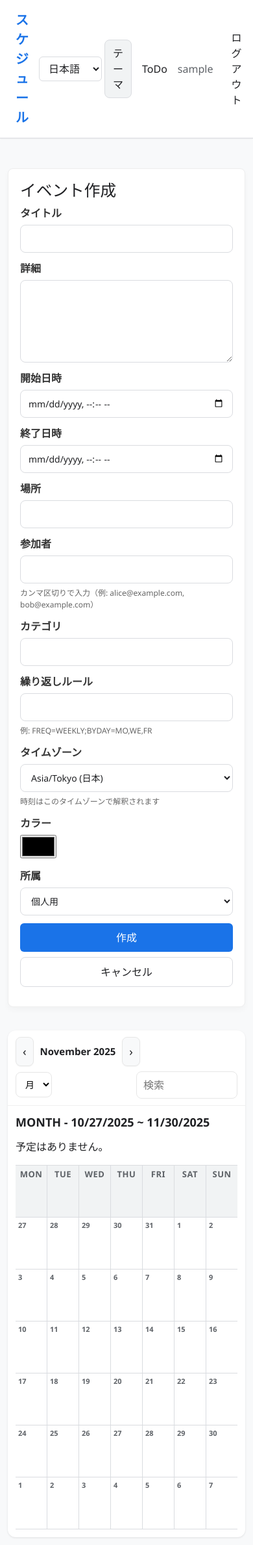
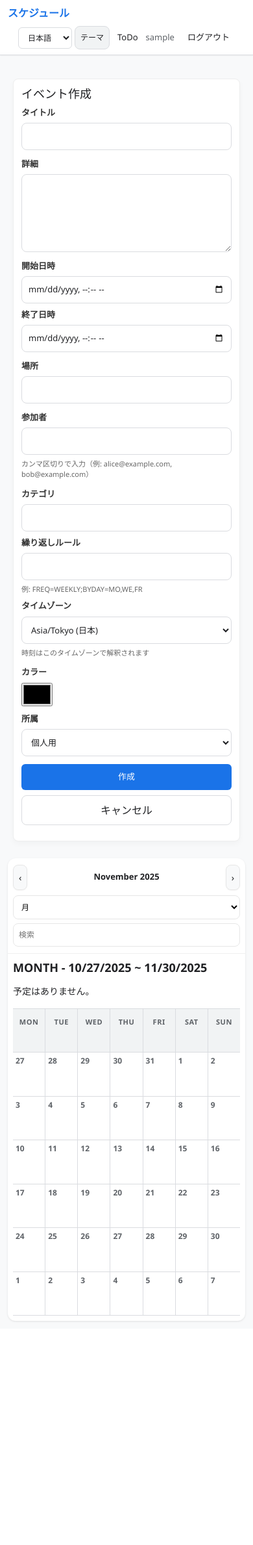
Before and after one commit to AlexanderGG-0520/schedule-manager, a Flask app: page /events/create in a window 390 px wide. Shown: the whole page at 65% size. After the commit the page ends 2035 px from the top, so only its background shows below. Run offline with Flask 3, Linux system fonts and the light colour scheme; the visitor is signed in with stand-in values (Sample User, id 1); data comes from the database, SQL or seed files in the repository; data that the repository does not hold is empty.

Commit message:
fix: Make calendar responsive with clamp() for all screen sizes
- Replace fixed px values with clamp() for responsive sizing
- Calendar cells now use vh/vw units with min/max constraints
- Navigation, controls, and forms adapt to screen size
- Add responsive breakpoints for mobile (480px) and tablet (800px)
- Improve modal dialog responsiveness
- Font sizes scale smoothly across devices

```diff
--- a/schedule_app/app/static/css/styles.css
+++ b/schedule_app/app/static/css/styles.css
@@ -15,21 +15,78 @@
 html { box-sizing: border-box; }
 *, *:before, *:after { box-sizing: inherit; }
 
-body { font-family: 'Segoe UI', system-ui, -apple-system, Roboto, 'Helvetica Neue', Arial, sans-serif; margin: 0; padding: 0; background:var(--bg); color:var(--fg); font-size: calc(16px * var(--font-scale)); line-height:1.5; }
-.controls { display:flex; gap:8px; padding:8px; align-items:center; }
-#calendar-root { padding: 12px; }
+body {
+  font-family: 'Segoe UI', system-ui, -apple-system, Roboto, 'Helvetica Neue', Arial, sans-serif;
+  margin: 0;
+  padding: 0;
+  background:var(--bg);
+  color:var(--fg);
+  font-size: clamp(14px, 2vw, calc(16px * var(--font-scale)));
+  line-height:1.5;
+}
+.controls { display:flex; gap:clamp(6px, 1vw, 8px); padding:clamp(6px, 1vh, 8px); align-items:center; flex-wrap:wrap; }
+#calendar-root { padding: clamp(8px, 1.5vw, 12px); }
 @media (max-width:600px) { .controls { flex-wrap:wrap; } }
 
 /* Navigation */
-.site-nav { display:flex; justify-content:space-between; align-items:center; padding:16px 24px; background:var(--surface); border-bottom:1px solid var(--border); box-shadow:0 1px 2px rgba(0,0,0,0.05); }
-.site-nav .nav-brand { font-weight:600; color:var(--accent); text-decoration:none; margin-right:16px; font-size:20px; }
-.site-nav .nav-links { display:flex; align-items:center; gap:4px; }
-.site-nav .nav-links a { padding:8px 12px; color:var(--fg); text-decoration:none; border-radius:8px; transition:background 0.2s; }
+.site-nav {
+  display:flex;
+  justify-content:space-between;
+  align-items:center;
+  padding:clamp(12px, 2vh, 16px) clamp(16px, 3vw, 24px);
+  background:var(--surface);
+  border-bottom:1px solid var(--border);
+  box-shadow:0 1px 2px rgba(0,0,0,0.05);
+  flex-wrap:wrap;
+  gap:8px;
+}
+.site-nav .nav-brand {
+  font-weight:600;
+  color:var(--accent);
+  text-decoration:none;
+  margin-right:clamp(8px, 2vw, 16px);
+  font-size:clamp(16px, 2.5vw, 20px);
+}
+.site-nav .nav-links { display:flex; align-items:center; gap:4px; flex-wrap:wrap; }
+.site-nav .nav-links a {
+  padding:clamp(6px, 1vh, 8px) clamp(8px, 1.5vw, 12px);
+  color:var(--fg);
+  text-decoration:none;
+  border-radius:8px;
+  transition:background 0.2s;
+  font-size:clamp(13px, 1.8vw, 15px);
+}
 .site-nav .nav-links a:hover { background:var(--surface-hover); }
-.site-nav .nav-user { color:var(--text-secondary); margin-right:12px; font-weight:500; }
-.site-nav select { padding:6px 10px; border-radius:6px; border:1px solid var(--border); background:var(--surface); color:var(--fg); }
-#theme-toggle { background:var(--surface-hover); border:1px solid var(--border); padding:8px 12px; border-radius:8px; cursor:pointer; color:var(--fg); transition:all 0.2s; }
+.site-nav .nav-user {
+  color:var(--text-secondary);
+  margin-right:clamp(8px, 1.5vw, 12px);
+  font-weight:500;
+  font-size:clamp(13px, 1.8vw, 15px);
+}
+.site-nav select {
+  padding:6px 10px;
+  border-radius:6px;
+  border:1px solid var(--border);
+  background:var(--surface);
+  color:var(--fg);
+  font-size:clamp(12px, 1.8vw, 14px);
+}
+#theme-toggle {
+  background:var(--surface-hover);
+  border:1px solid var(--border);
+  padding:clamp(6px, 1vh, 8px) clamp(8px, 1.5vw, 12px);
+  border-radius:8px;
+  cursor:pointer;
+  color:var(--fg);
+  transition:all 0.2s;
+  font-size:clamp(12px, 1.8vw, 14px);
+}
 #theme-toggle:hover { background:var(--accent); color:white; border-color:var(--accent); }
+
+@media (max-width:600px) {
+  .site-nav { padding:8px 12px; }
+  .site-nav .nav-links { width:100%; justify-content:center; }
+}
 
 /* Flash messages */
 .flash-area { padding: 8px 16px; }
@@ -72,49 +129,147 @@
 .calendar-heading { font-weight:600; margin-bottom:12px; color:var(--fg); font-size:18px; }
 .calendar-grid { display:block; border-top:1px solid var(--border); }
 .calendar-row { display:flex; }
-.calendar-cell { flex:1; border-right:1px solid var(--border); border-bottom:1px solid var(--border); min-height:100px; padding:8px; box-sizing:border-box; background:var(--surface); transition:background 0.2s; position:relative; }
+.calendar-cell {
+  flex:1;
+  border-right:1px solid var(--border);
+  border-bottom:1px solid var(--border);
+  min-height:clamp(80px, 12vh, 140px);
+  padding:clamp(4px, 1vw, 8px);
+  box-sizing:border-box;
+  background:var(--surface);
+  transition:background 0.2s;
+  position:relative;
+}
 .calendar-cell:hover { background:var(--surface-hover); }
 .calendar-cell:last-child { border-right:none; }
-.header-cell { background:var(--surface-hover); font-weight:600; text-align:center; padding:12px 8px; min-height:auto; font-size:13px; text-transform:uppercase; letter-spacing:0.5px; color:var(--text-secondary); }
+.header-cell {
+  background:var(--surface-hover);
+  font-weight:600;
+  text-align:center;
+  padding:clamp(8px, 1.5vh, 12px) clamp(4px, 1vw, 8px);
+  min-height:auto;
+  font-size:clamp(11px, 1.5vw, 13px);
+  text-transform:uppercase;
+  letter-spacing:0.5px;
+  color:var(--text-secondary);
+}
 .header-cell:hover { background:var(--surface-hover); }
-.calendar-day-num { font-size:14px; color:var(--text-secondary); margin-bottom:8px; font-weight:600; }
+.calendar-day-num {
+  font-size:clamp(12px, 1.8vw, 14px);
+  color:var(--text-secondary);
+  margin-bottom:clamp(4px, 1vh, 8px);
+  font-weight:600;
+}
 .day-events { list-style:none; margin:0; padding:0; }
-.day-event { margin:0 0 4px 0; padding:6px 8px; border-radius:6px; background:rgba(26,115,232,0.08); font-size:12px; overflow:hidden; text-overflow:ellipsis; white-space:nowrap; border-left:3px solid var(--accent); transition:all 0.2s; cursor:pointer; }
+.day-event {
+  margin:0 0 clamp(2px, 0.5vh, 4px) 0;
+  padding:clamp(4px, 0.8vh, 6px) clamp(6px, 1vw, 8px);
+  border-radius:6px;
+  background:rgba(26,115,232,0.08);
+  font-size:clamp(11px, 1.5vw, 12px);
+  overflow:hidden;
+  text-overflow:ellipsis;
+  white-space:nowrap;
+  border-left:3px solid var(--accent);
+  transition:all 0.2s;
+  cursor:pointer;
+}
 .day-event:hover { background:rgba(26,115,232,0.15); transform:translateX(2px); box-shadow:0 2px 4px rgba(0,0,0,0.1); }
-.full-day .day-event { padding:8px; }
+.full-day .day-event { padding:clamp(6px, 1vh, 8px); }
 
 @media (max-width:800px) {
-  .calendar-cell { min-height:80px; padding:4px; }
-  .calendar-day-num { font-size:11px; }
+  .calendar-cell { min-height:clamp(60px, 10vh, 100px); }
+}
+
+@media (max-width:480px) {
+  .calendar-cell { min-height:clamp(50px, 8vh, 80px); }
+  .day-event { font-size:10px; padding:3px 5px; }
 }
 
 /* More button and modal */
-.more-btn { background:transparent; border:none; color:#0b5; cursor:pointer; padding:4px 6px; font-size:13px; }
-.more-wrap { margin-top:6px; }
+.more-btn { background:transparent; border:none; color:#0b5; cursor:pointer; padding:4px 6px; font-size:clamp(11px, 1.6vw, 13px); }
+.more-wrap { margin-top:clamp(4px, 0.8vh, 6px); }
 .events-modal { display:none; }
 .events-modal.open { display:block; }
-.events-modal-backdrop { position:fixed; inset:0; background:rgba(0,0,0,0.4); }
-.events-modal-dialog { position:fixed; left:50%; top:50%; transform:translate(-50%,-50%); background:#fff; padding:16px; border-radius:8px; max-width:640px; width:90%; box-shadow:0 6px 18px rgba(0,0,0,0.2); }
-.events-modal-close { position:absolute; right:8px; top:8px; border:none; background:transparent; font-size:16px; cursor:pointer; }
-.events-modal-content h3 { margin-top:0; }
+.events-modal-backdrop { position:fixed; inset:0; background:rgba(0,0,0,0.4); z-index:1000; }
+.events-modal-dialog {
+  position:fixed;
+  left:50%;
+  top:50%;
+  transform:translate(-50%,-50%);
+  background:#fff;
+  padding:clamp(12px, 2vh, 16px);
+  border-radius:8px;
+  max-width:min(640px, 90vw);
+  width:90%;
+  box-shadow:0 6px 18px rgba(0,0,0,0.2);
+  z-index:1001;
+  max-height:80vh;
+  overflow-y:auto;
+}
+.events-modal-close {
+  position:absolute;
+  right:8px;
+  top:8px;
+  border:none;
+  background:transparent;
+  font-size:clamp(14px, 2vw, 16px);
+  cursor:pointer;
+}
+.events-modal-content h3 { margin-top:0; font-size:clamp(16px, 2.5vw, 18px); }
 .modal-event-list { list-style:none; padding:0; margin:8px 0 0 0; }
-.modal-event { padding:8px; border-bottom:1px solid #eee; }
-.modal-event-meta { font-size:12px; color:#666; }
+.modal-event { padding:clamp(6px, 1vh, 8px); border-bottom:1px solid #eee; }
+.modal-event-meta { font-size:clamp(11px, 1.5vw, 12px); color:#666; }
 
 /* Event form improvements */
-.event-form { max-width:820px; margin:18px auto; padding:18px; background:#fff; border:1px solid #eee; border-radius:8px; box-shadow:0 4px 10px rgba(0,0,0,0.03); }
-.event-form h2 { margin-top:0; }
-.event-form .form-row { margin-bottom:12px; }
-.event-form label { display:block; font-weight:600; margin-bottom:6px; color:#333; }
-.event-form .input { width:100%; box-sizing:border-box; }
-.grid-two { display:grid; grid-template-columns:1fr 1fr; gap:12px; }
-.grid-three { display:grid; grid-template-columns:1fr 1fr 1fr; gap:12px; }
-.help-text { font-size:12px; color:#666; margin-top:6px; }
-.btn.primary { background:var(--accent); color:#fff; border:none; padding:10px 14px; border-radius:6px; cursor:pointer; }
-.color-input { width:56px; height:36px; padding:2px; }
+.event-form {
+  max-width:min(820px, 95vw);
+  margin:clamp(12px, 2vh, 18px) auto;
+  padding:clamp(12px, 2vh, 18px);
+  background:#fff;
+  border:1px solid #eee;
+  border-radius:8px;
+  box-shadow:0 4px 10px rgba(0,0,0,0.03);
+}
+.event-form h2 { margin-top:0; font-size:clamp(18px, 3vw, 22px); }
+.event-form .form-row { margin-bottom:clamp(8px, 1.5vh, 12px); }
+.event-form label {
+  display:block;
+  font-weight:600;
+  margin-bottom:clamp(4px, 0.8vh, 6px);
+  color:#333;
+  font-size:clamp(13px, 1.8vw, 15px);
+}
+.event-form .input {
+  width:100%;
+  box-sizing:border-box;
+  font-size:clamp(13px, 1.8vw, 15px);
+  padding:clamp(8px, 1.2vh, 10px);
+}
+.grid-two { display:grid; grid-template-columns:1fr 1fr; gap:clamp(8px, 1.5vw, 12px); }
+.grid-three { display:grid; grid-template-columns:1fr 1fr 1fr; gap:clamp(8px, 1.5vw, 12px); }
+.help-text { font-size:clamp(11px, 1.5vw, 12px); color:#666; margin-top:clamp(4px, 0.8vh, 6px); }
+.btn.primary {
+  background:var(--accent);
+  color:#fff;
+  border:none;
+  padding:clamp(8px, 1.2vh, 10px) clamp(12px, 2vw, 14px);
+  border-radius:6px;
+  cursor:pointer;
+  font-size:clamp(13px, 1.8vw, 15px);
+}
+.color-input {
+  width:clamp(48px, 8vw, 56px);
+  height:clamp(32px, 5vh, 36px);
+  padding:2px;
+}
 
 @media (max-width:800px) {
 	.grid-two, .grid-three { grid-template-columns:1fr; }
+}
+
+@media (max-width:480px) {
+  .event-form { margin:8px; padding:12px; }
 }
 
 /* Organization pages */
@@ -132,23 +287,83 @@
 
 
 /* Calendar control improvements */
-.calendar-controls { display:flex; justify-content:space-between; align-items:center; gap:12px; padding:10px 12px; border-bottom:1px solid #f0f0f0; width:100%; box-sizing:border-box; max-width:100%; }
-.calendar-controls { flex-wrap:wrap; }
-.cal-nav { display:flex; align-items:center; gap:10px; flex:0 0 auto; }
-.icon-btn { background:var(--bg); border:1px solid #e6e6e6; padding:8px 10px; border-radius:8px; font-size:18px; cursor:pointer; color:var(--fg); box-shadow:0 1px 2px rgba(0,0,0,0.04); }
+.calendar-controls {
+  display:flex;
+  justify-content:space-between;
+  align-items:center;
+  gap:clamp(8px, 1.5vw, 12px);
+  padding:clamp(8px, 1.5vh, 10px) clamp(8px, 1.5vw, 12px);
+  border-bottom:1px solid #f0f0f0;
+  width:100%;
+  box-sizing:border-box;
+  max-width:100%;
+  flex-wrap:wrap;
+}
+.cal-nav {
+  display:flex;
+  align-items:center;
+  gap:clamp(6px, 1.2vw, 10px);
+  flex:0 0 auto;
+}
+.icon-btn {
+  background:var(--bg);
+  border:1px solid #e6e6e6;
+  padding:clamp(6px, 1vh, 8px) clamp(8px, 1.2vw, 10px);
+  border-radius:8px;
+  font-size:clamp(14px, 2.2vw, 18px);
+  cursor:pointer;
+  color:var(--fg);
+  box-shadow:0 1px 2px rgba(0,0,0,0.04);
+  flex:0 0 auto;
+}
 .icon-btn:hover { background:#f6f8ff; border-color:rgba(66,135,245,0.25); }
-.current-month { font-weight:600; font-size:15px; min-width:0; text-align:center; color:#202124; }
-.cal-tools { display:flex; align-items:center; gap:8px; flex:1 1 auto; justify-content:flex-end; min-width:0; }
-.view-select { padding:8px 10px; border-radius:8px; border:1px solid #e6e6e6; background:#fff; font-size:14px; }
-.view-select { max-width:140px; }
-.search-input { padding:8px 10px; border-radius:8px; border:1px solid #e6e6e6; min-width:0; max-width:220px; width:40vw; box-sizing:border-box; }
-.icon-btn { flex:0 0 auto; }
+.current-month {
+  font-weight:600;
+  font-size:clamp(13px, 2vw, 15px);
+  min-width:0;
+  text-align:center;
+  color:#202124;
+}
+.cal-tools {
+  display:flex;
+  align-items:center;
+  gap:clamp(6px, 1vw, 8px);
+  flex:1 1 auto;
+  justify-content:flex-end;
+  min-width:0;
+  flex-wrap:wrap;
+}
+.view-select {
+  padding:clamp(6px, 1vh, 8px) clamp(8px, 1.2vw, 10px);
+  border-radius:8px;
+  border:1px solid #e6e6e6;
+  background:#fff;
+  font-size:clamp(12px, 1.8vw, 14px);
+  max-width:clamp(120px, 20vw, 140px);
+}
+.search-input {
+  padding:clamp(6px, 1vh, 8px) clamp(8px, 1.2vw, 10px);
+  border-radius:8px;
+  border:1px solid #e6e6e6;
+  min-width:0;
+  max-width:clamp(180px, 30vw, 220px);
+  width:clamp(120px, 25vw, 40vw);
+  box-sizing:border-box;
+  font-size:clamp(12px, 1.8vw, 14px);
+}
 .visually-hidden { position:absolute !important; height:1px; width:1px; overflow:hidden; clip:rect(1px, 1px, 1px, 1px); white-space:nowrap; }
 
 @media (max-width:700px) {
 	.calendar-controls { flex-direction:column; align-items:stretch; gap:8px; }
-	.cal-tools { justify-content:space-between; }
-	.current-month { min-width:0; text-align:left; }
+	.cal-tools { justify-content:space-between; width:100%; }
+	.cal-nav { width:100%; justify-content:center; }
+	.current-month { min-width:0; text-align:center; flex:1; }
+	.search-input { width:100%; max-width:none; }
+}
+
+@media (max-width:480px) {
+	.cal-tools { flex-direction:column; align-items:stretch; }
+	.view-select { max-width:none; }
 }
 
 /* Layout for pages with sidebar */
```
